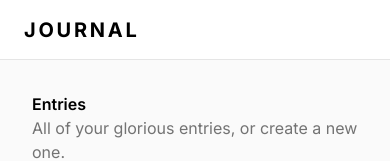
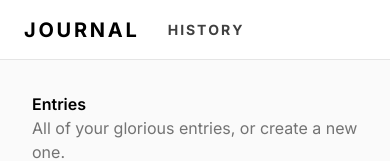
Before and after one commit to ryanyogan/journal.yogan.dev, a Next.js app: page /journal in a window 390 px wide. Shown: the top 161 px of the page. Built offline with nearby package versions, Linux system fonts and the light colour scheme; no server answers; the database is empty.

Commit message:
mobile fixes

```diff
--- a/src/app/(dashboard)/journal/[id]/page.tsx
+++ b/src/app/(dashboard)/journal/[id]/page.tsx
@@ -34,7 +34,7 @@ export default async function EntryPage({ params }: IParams) {
   }
 
   return (
-    <div className="h-full w-full">
+    <div className="h-[calc(100vh+60px)] w-full">
       <Editor entry={entry} />
     </div>
   );
--- a/src/app/(dashboard)/journal/page.tsx
+++ b/src/app/(dashboard)/journal/page.tsx
@@ -10,7 +10,7 @@ export default async function JournalPage() {
   const entries = await getEntries();
 
   return (
-    <div className="mb-20">
+    <div className="mb-40 sm:mb-0">
       <h1 className="text-black font-semibold">Entries</h1>
       <h3 className="text-neutral-500">
         All of your glorious entries, or create a new one.
--- a/src/app/(dashboard)/layout.tsx
+++ b/src/app/(dashboard)/layout.tsx
@@ -14,11 +14,18 @@ export default function DashboardLayout({
       <div className="h-full overflow-hidden">
         <header className="relative w-full h-[60px] border-b border-neutral-200">
           <div className="h-full w-full px-6 flex items-center justify-between">
-            <Link href="/journal">
-              <h1 className="text-black text-xl font-bold tracking-tighter">
-                J O U R N A L
-              </h1>
-            </Link>
+            <div className="flex flex-row items-center justify-start gap-x-4">
+              <Link href="/journal">
+                <h1 className="text-black text-xl font-bold tracking-tighter">
+                  J O U R N A L
+                </h1>
+              </Link>
+              <Link href="/history" className="ml-4">
+                <h1 className="text-neutral-700 text-sm font-bold tracking-tighter">
+                  H I S T O R Y
+                </h1>
+              </Link>
+            </div>
             <UserButton />
           </div>
         </header>
--- a/src/components/shared/editor.tsx
+++ b/src/components/shared/editor.tsx
@@ -77,7 +77,7 @@ export function Editor({ entry }: EditorProps) {
             value={value}
           />
         </div>
-        <div className="w-full sm:max-w-sm">
+        <div className="w-full sm:max-w-sm mb-40 sm:mb-0">
           <Card className="w-full">
             <CardHeader>
               <CardTitle className="flex flex-row items-center justify-between">
```
Also changed, not shown: src/components/ui/question.ts (added).
